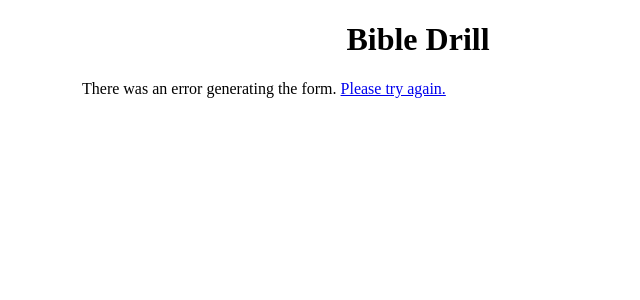
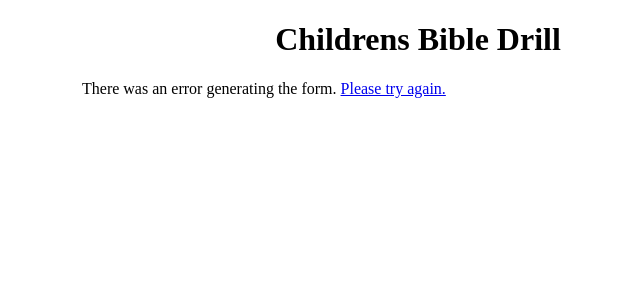
Before and after one commit to stanlyg/bibledrill, a PHP site: page /drill.php in a window 1280 px wide. Shown: the top 300 px of the page, without its empty margins (222-862 px from the left). Run offline with PHP 8.4, Linux system fonts and the light colour scheme.

Commit message:
Adds label for cycle and version to drill.

```diff
--- a/drill.php
+++ b/drill.php
@@ -5,7 +5,7 @@
 <link rel='stylesheet' type='text/css' href='drill.css' />
 </head>
 <body>
-<h1>Bible Drill</h1>
+<h1>Childrens Bible Drill</h1>
 
 <?php
 if ( !isset($_POST['generate']) ) {
@@ -20,10 +20,14 @@ if ( !isset($_POST['generate']) ) {
   $trans = $_POST['trans'];
 
 ?>
+<p>
+This Children's Bible Drill is for the <?php echo strtoupper($cycle); ?> cycle and the
+<?php echo strtoupper($trans); ?> translation.</p>
 
 <p class="caller">
 We have four different types of Drills: QUOTATION DRILL, COMPLETION DRILL
 BOOK DRILL and KEY PASSAGE DRILL.</p>
+
 <p class="caller">
 Our first drill is the QUOTATION DRILL and there will be <?php echo $_POST['qcount']; ?>
 calls.  I will give the reference. If the participant knows the verse, he steps forward
```
